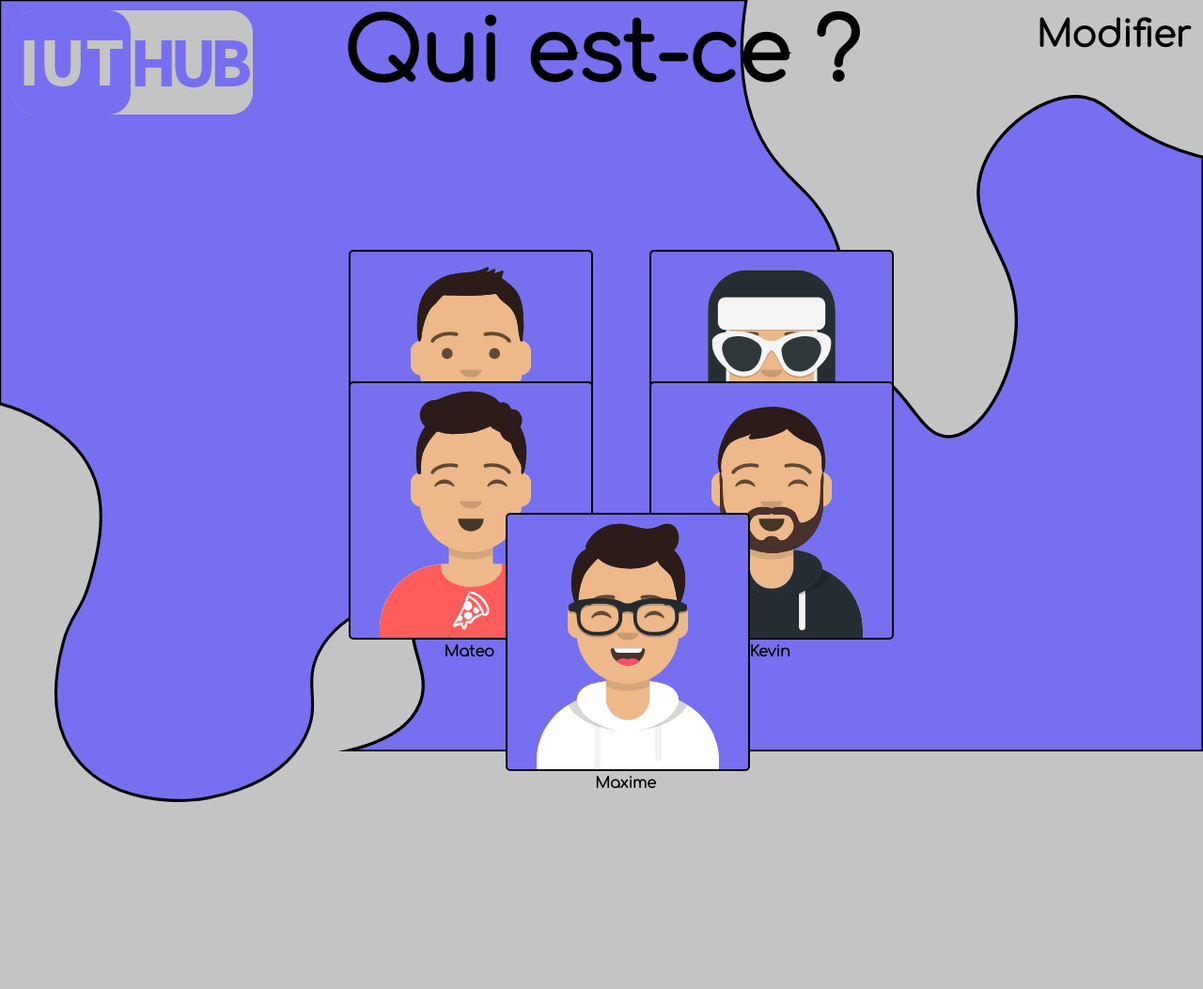
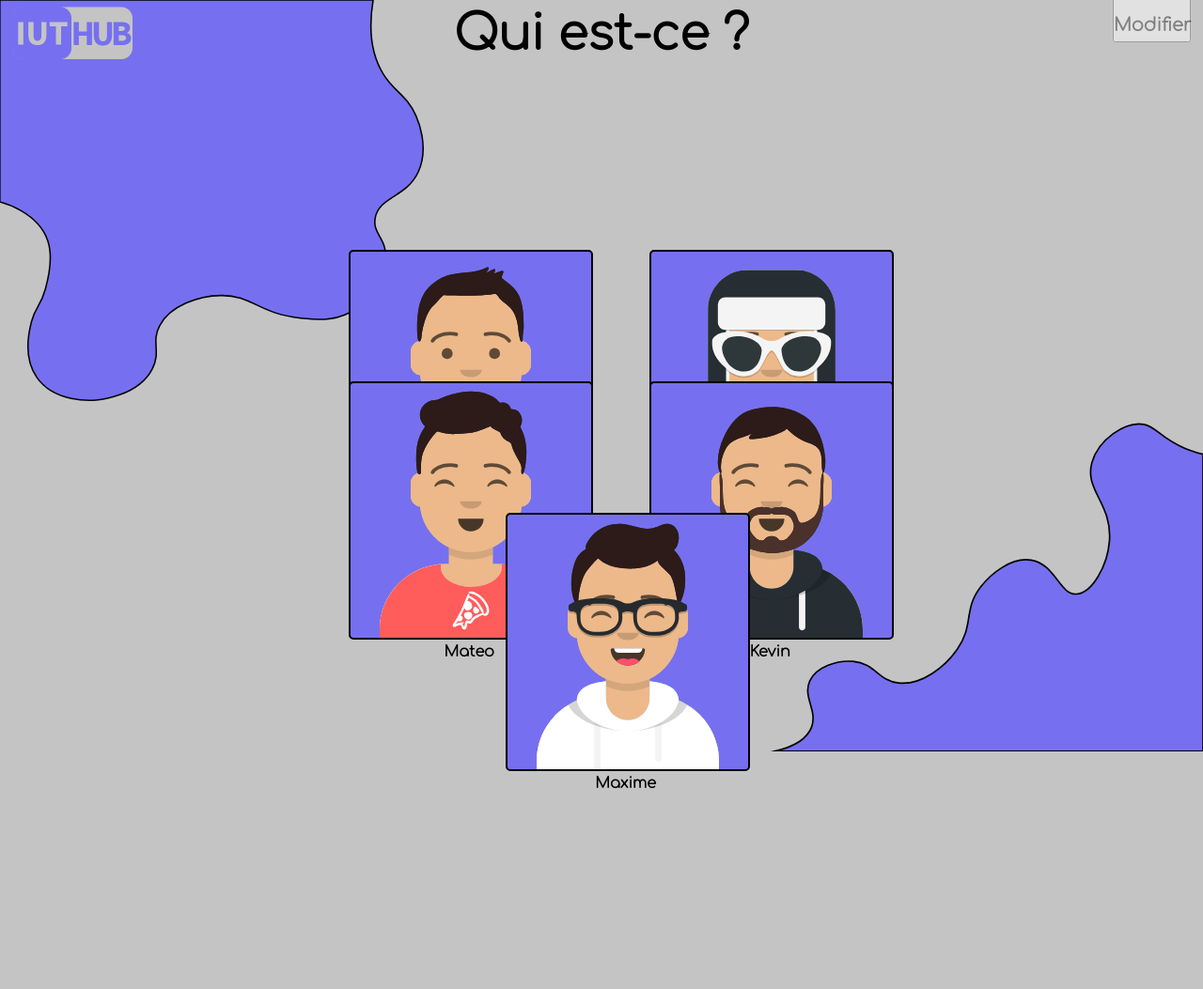
Before and after one commit to Max-Brsd/IUT-Hub, a PHP site: page /chooseProfil.php in a window 1280 px wide. Shown: the top 1053 px of the page at 94% size. After the commit the page ends 839 px from the top, so only its background shows below. Run offline with PHP 8.4, Linux system fonts and the light colour scheme.

Commit message:
Modifi Destop version

```diff
--- a/style/style.css
+++ b/style/style.css
@@ -395,3 +395,45 @@ a {
     -webkit-filter: grayscale(60%);
     filter: grayscale(60%);
 }
+
+/*╔═════════════════════════════════════════════════════════╗*/
+/*║                                                         ║*/
+/*║                 CSS Page chooseProfile                  ║*/
+/*║                       Desktop CSS                       ║*/
+/*║                                                         ║*/
+/*╚═════════════════════════════════════════════════════════╝*/
+
+@media (min-width: 560px) {
+    .chooseProfile #imgBackgroundP1{
+        width: 50vw;
+    }
+
+    .chooseProfile #imgBackgroundP2{
+        width: 50vw;
+    }
+
+    .chooseProfile #logoIUT{
+        width: 10vw;
+    }
+
+    .chooseProfile #titleWho{
+        font-size: 4vw;
+    }
+
+    .chooseProfile #modifyText{
+        font-size: 1.5vw;
+    }
+
+    .chooseProfile #finishButton{
+        font-size: 1.5vw
+    }
+
+    .chooseProfile #modifyButton{
+        position: absolute;
+        top: -3vw;
+        right: 1vw;
+        width: 6.5vw;
+        height: 6.5vw;
+        opacity: 0.5;
+    }
+}
```
